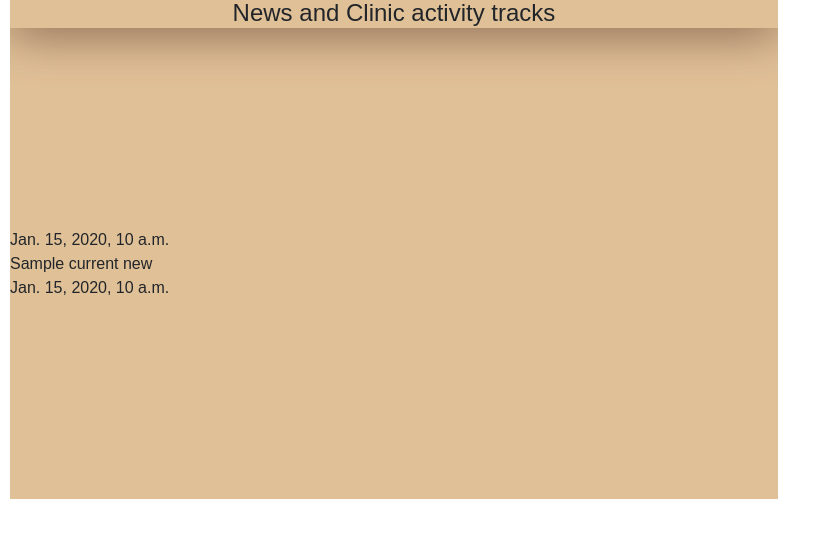
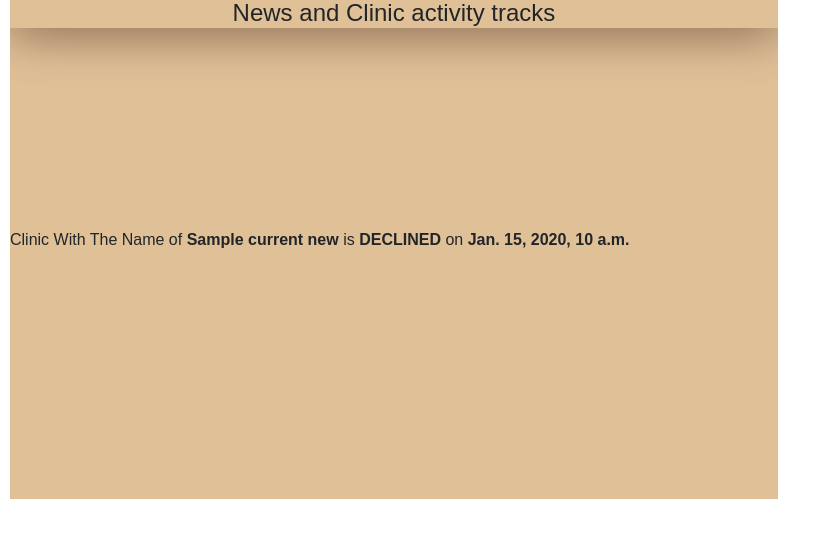
Before and after one commit to Clinic-Directory-2021/web_based_clinic_directory_admin, a Django app: template main_app/templates/homepage.html in a window 1280 px wide. Shown: the part 161-699 px from the top of the page, without its empty margins (0-831 px from the left). Run offline with Django 3.2, Linux system fonts and the light colour scheme; the template is opened without the code that fills it: most values are stand-ins (such as "Sample title", 1, 10 or a date in 2020); some libraries are stand-ins or nearby versions.

Commit message:
fix declined bug

```diff
--- a/main_app/static/js/requests.js
+++ b/main_app/static/js/requests.js
@@ -8,7 +8,7 @@ function clinicAccept(clinic_address, clinic_contact_number, clinic_description,
         confirmButtonText: 'Accept',
       }).then((result) => {
         if (result.isConfirmed) {
-
+            $('#loader').show();
             $.ajax({
                 type: 'post',
                 url: "/acceptClinic/",
@@ -47,7 +47,7 @@ function clinicAccept(clinic_address, clinic_contact_number, clinic_description,
       })
 }
 
-function clinicDecline(user_id,clinic_img_directory, clinic_email , clinic_name){
+function clinicDecline(user_id,clinic_img_directory, clinic_email , clinic_name, password){
     Swal.fire({
         title: 'Do you really want to Decline this Clinic?',
         icon: 'question',
@@ -57,7 +57,7 @@ function clinicDecline(user_id,clinic_img_directory, clinic_email , clinic_name)
         denyButtonText: 'Decline',
       }).then((result) => {
         if (result.isDenied) {
-
+            $('#loader').show();
             $.ajax({
                 type: 'post',
                 url: "/declineClinic/",
@@ -66,6 +66,7 @@ function clinicDecline(user_id,clinic_img_directory, clinic_email , clinic_name)
                     clinicImgDirectory: clinic_img_directory,
                     clinicEmail: clinic_email,
                     clinicName: clinic_name,
+                    clinicPassword: password,
                     csrfmiddlewaretoken: $("input[name='csrfmiddlewaretoken']").val(),
                     },
                 success: function(data){
--- a/main_app/templates/homepage.html
+++ b/main_app/templates/homepage.html
@@ -14,12 +14,16 @@
 <br>
 {% if news %}
     {% for current_news in news %}
+
+        {% if current_news.date_rejected %}
+         <!-- date when clinic is rejected -->
+         Clinic With The Name of <strong>{{current_news.clinic_name}}</strong> is <strong>DECLINED</strong> on <strong>{{current_news.date_rejected}}</strong> <br>
+         <br>
+        {% else %}
         <!-- date when clinic is accepted -->
-        {{current_news.date_accepted}} <br>
-        {{current_news.clinic_name}} <br>
-
-        <!-- date when clinic is rejected -->
-        {{current_news.date_rejected}} <br>
+        Clinic With The Name of <strong>{{current_news.clinic_name}}</strong> is <strong>ACCEPTED</strong> on <strong>{{current_news.date_accepted}}</strong> <br>
+        <br>
+         {% endif %}
     {% endfor %}
 {% else %}
     <h6 align='center'><em>No Activity occurs this time </em> </h5>
--- a/main_app/templates/request.html
+++ b/main_app/templates/request.html
@@ -35,7 +35,7 @@
         ,'{{clinic_queue.total_items}}'
         ,'{{clinic_queue.user_id}}'
         )">Accept</button>
-        <button class="btn btn-danger" onclick="clinicDecline('{{clinic_queue.user_id}}','{{clinic_queue.clinic_img_directory}}','{{clinic_queue.email}}' ,'{{clinic_queue.clinic_name}}')">Decline</button>
+        <button class="btn btn-danger" onclick="clinicDecline('{{clinic_queue.user_id}}','{{clinic_queue.clinic_img_directory}}','{{clinic_queue.email}}' ,'{{clinic_queue.clinic_name}}' ,'{{clinic_queue.password}}')">Decline</button>
     </div>
  </div>
 
```
Also changed, not shown: main_app/views.py (+10 -8 lines).
